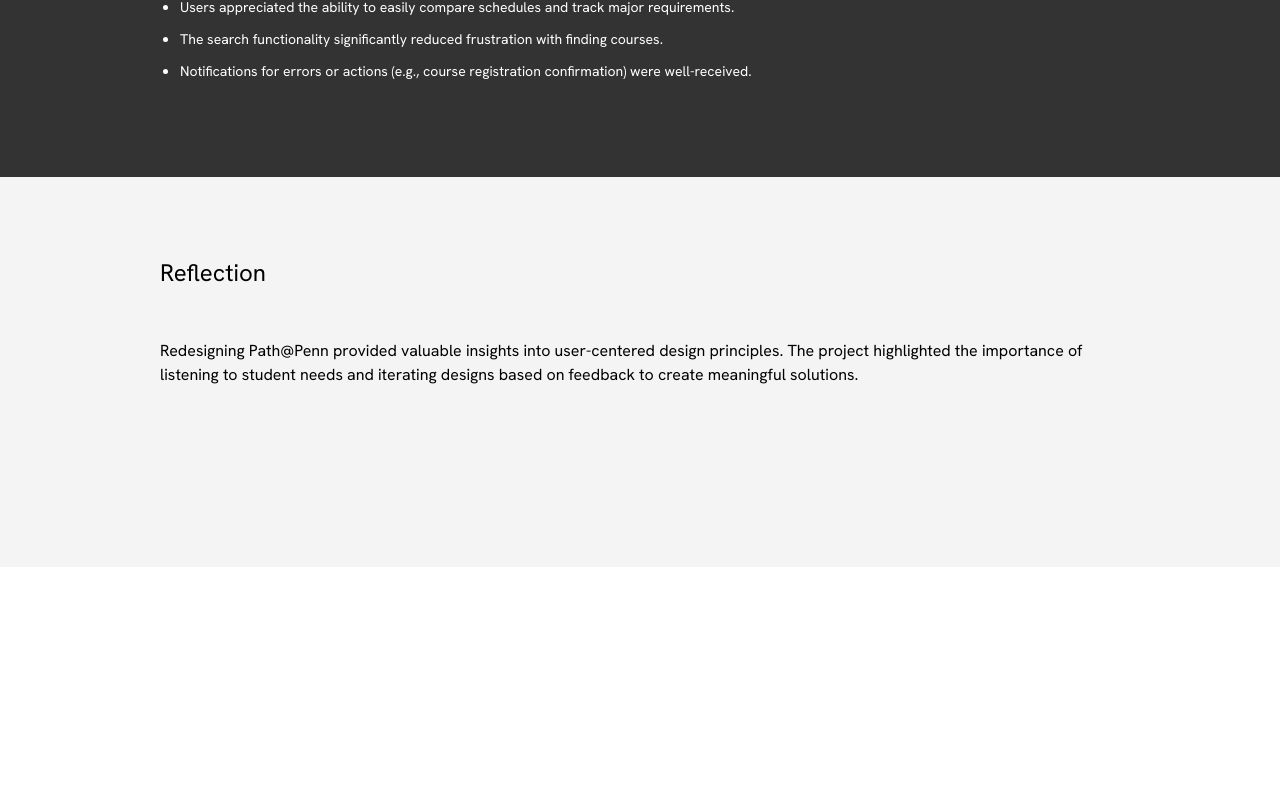
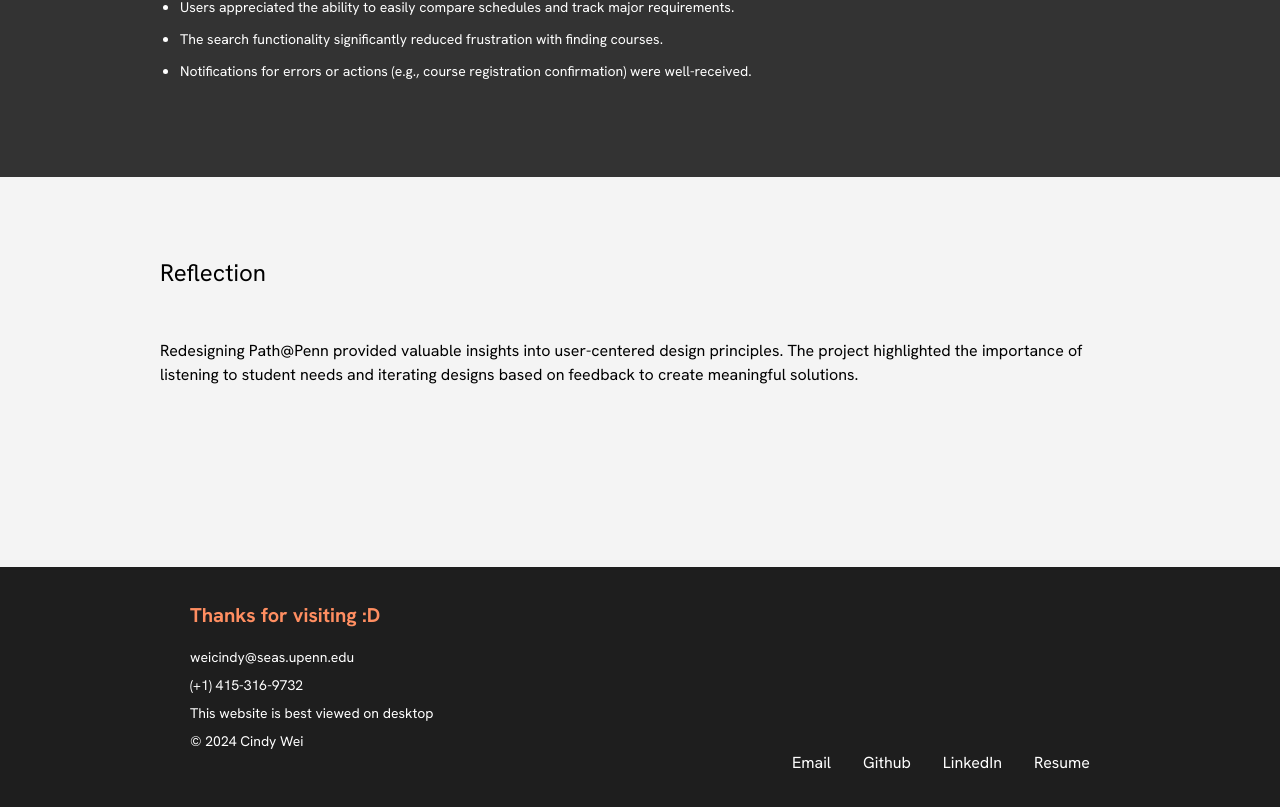
Before and after one commit to chapiniwei50/cindy_website, a React (Create React App) app: page /eduquest in a window 1280 px wide. Shown: the part 2609-3416 px from the top of the page. Before the commit the page ends 3176 px from the top, so only its background shows below. Built offline with nearby package versions, Linux system fonts and the light colour scheme; a web font is replaced by a local one.

Commit message:
add footer

```diff
--- a/src/App.js
+++ b/src/App.js
@@ -3,7 +3,7 @@ import { CssBaseline, ThemeProvider } from '@mui/material';
 import { createTheme } from "@mui/material/styles";
 import React, { useEffect } from 'react';
 import NavBar from './components/NavBar';
-
+import Footer from './components/Footer';
 import IntroPage from './pages/Intro';
 import TsmcPage from './pages/Tsmc';
 import CytesiPage from './pages/Cytesi';
@@ -79,6 +79,7 @@ export default function App() {
           <Route path="/pennspark" element={<PennsparkPage />} />
           <Route path="/eduquest" element={<EduquestPage />} />
         </Routes>
+        <Footer />
       </BrowserRouter>
     </ThemeProvider>
   );
--- /dev/null
+++ b/src/components/Footer.js
@@ -0,0 +1,126 @@
+import React from 'react';
+import { Box, Typography, Link, Grid } from '@mui/material';
+
+const Footer = () => {
+  return (
+    <Box
+      sx={{
+        backgroundColor: '#1e1e1e', // Dark background color
+        color: '#fff', // White text
+        padding: '2rem 0', // Vertical padding
+      }}
+    >
+      <Box
+        sx={{
+          maxWidth: '900px', // Fixed width of 1000px
+          margin: '0 auto', // Center the container horizontally
+        }}
+      >
+        <Grid container justifyContent="space-between" alignItems="stretch">
+          {/* Left Section */}
+          <Grid item xs={12} sm={6}>
+            <Box sx={{ textAlign: 'left', height: '100%' }}>
+              <Typography
+                variant="h6"
+                sx={{ color: '#ff8e61', fontWeight: 'bold', marginBottom: '1rem' }}
+              >
+               Thanks for visiting :D
+              </Typography>
+              <Typography variant="body2" sx={{ marginBottom: '0.5rem' }}>
+                weicindy@seas.upenn.edu
+              </Typography>
+              <Typography variant="body2" sx={{ marginBottom: '0.5rem' }}>
+                (+1) 415-316-9732
+              </Typography>
+              <Typography variant="body2" sx={{ marginBottom: '0.5rem' }}>
+                This website is best viewed on desktop
+              </Typography>
+              <Typography variant="body2" sx={{ marginBottom: '1.5rem' }}>
+                © 2024 Cindy Wei
+              </Typography>
+            </Box>
+          </Grid>
+
+          {/* Right Section */}
+          <Grid item xs={12} sm={6}>
+            <Box
+              sx={{
+                display: 'flex',
+                flexDirection: 'column',
+                justifyContent: 'flex-end', // Push links to the bottom
+                height: '100%',
+                textAlign: 'right',
+              }}
+            >
+              <Box
+                sx={{
+                  display: 'flex',
+                  gap: '2rem',
+                  justifyContent: 'flex-end', // Right-align the links
+                }}
+              >
+                <Link
+                  href="mailto:weicindy@seas.upenn.edu"
+                  sx={{
+                    color: '#fff',
+                    textDecoration: 'none',
+                    transition: 'color 0.3s ease',
+                    '&:hover': {
+                      color: '#f97316', // Hover color
+                    },
+                  }}
+                >
+                  Email
+                </Link>
+                <Link
+                  href="https://github.com/chapiniwei50"
+                  target="_blank"
+                  sx={{
+                    color: '#fff',
+                    textDecoration: 'none',
+                    transition: 'color 0.3s ease',
+                    '&:hover': {
+                      color: '#f97316', // Hover color
+                    },
+                  }}
+                >
+                  Github
+                </Link>
+                <Link
+                  href="https://www.linkedin.com/in/cindy-wei-7ba778227/"
+                  target="_blank"
+                  sx={{
+                    color: '#fff',
+                    textDecoration: 'none',
+                    transition: 'color 0.3s ease',
+                    '&:hover': {
+                      color: '#f97316', // Hover color
+                    },
+                  }}
+                >
+                  LinkedIn
+                </Link>
+                <Link
+                  href="https://peach-binny-4.tiiny.site/"
+                  target="_blank"
+                  sx={{
+                    color: '#fff',
+                    textDecoration: 'none',
+                    transition: 'color 0.3s ease',
+                    '&:hover': {
+                      color: '#ff8e61', // Hover color
+                    },
+                  }}
+                >
+                  Resume
+                </Link>
+              </Box>
+            </Box>
+          </Grid>
+        </Grid>
+      </Box>
+    </Box>
+  );
+};
+
+export default Footer;
--- a/src/pages/Miniminecraft.css
+++ b/src/pages/Miniminecraft.css
@@ -10,22 +10,25 @@
 /* Alternating background colors for sections */
 .demo-section {
   background-color: #f8f8f8; /* Light gray */
-  color: #000; /* Black text for readability */
+  color: #000; /* Black text  */
 }
 
 .feature-section:nth-of-type(3n + 1) {
-  background-color: #f8f8f8; /* Light gray */
-  color: #000; /* Black text */
+  background-color: #333333; /* Black */
+  color: #ffffff; /* White text for readability */
 }
 
 .feature-section:nth-of-type(3n + 2) {
   background-color: #ffffff; /* White */
   color: #000; /* Black text */
+  box-shadow: none !important;
+
 }
 
 .feature-section:nth-of-type(3n) {
-  background-color: #333333; /* Black */
-  color: #ffffff; /* White text for readability */
+
+  background-color: #f8f8f8; /* Light gray */
+  color: #000; /* Black text */
 }
 
 /* Styling for headers and text to maintain readability */
--- a/src/pages/Pathatpenn.js
+++ b/src/pages/Pathatpenn.js
@@ -25,7 +25,7 @@ const PathatPenn = () => {
           </Typography>
           <Divider className="section-divider" />
           <Grid container spacing={4}>
-            <Grid item xs={12} sm={4}>
+            <Grid item xs={2} sm={4}>
               <Typography variant="subtitle1" className="overview-label">👩🏻‍💻 Role</Typography>
               <Typography variant="body2" className="overview-value">UX Designer & Researcher</Typography>
             </Grid>
--- a/src/pages/Pennspark.js
+++ b/src/pages/Pennspark.js
@@ -24,7 +24,7 @@ const PennSparkPage = () => {
               a student club at the University of Pennsylvania that bridge tech and design to build both creative projects and impactful products for clients and the community
           </Typography>
           <Divider className="section-divider" />
-          <Grid container spacing={4}>
+          <Grid container spacing={12}>
             <Grid item xs={12} sm={4}>
               <Typography variant="subtitle1" className="overview-label">👩🏻‍💻 Role</Typography>
               <Typography variant="body2" className="overview-value">Advanced Fullstack Developer</Typography>
```
